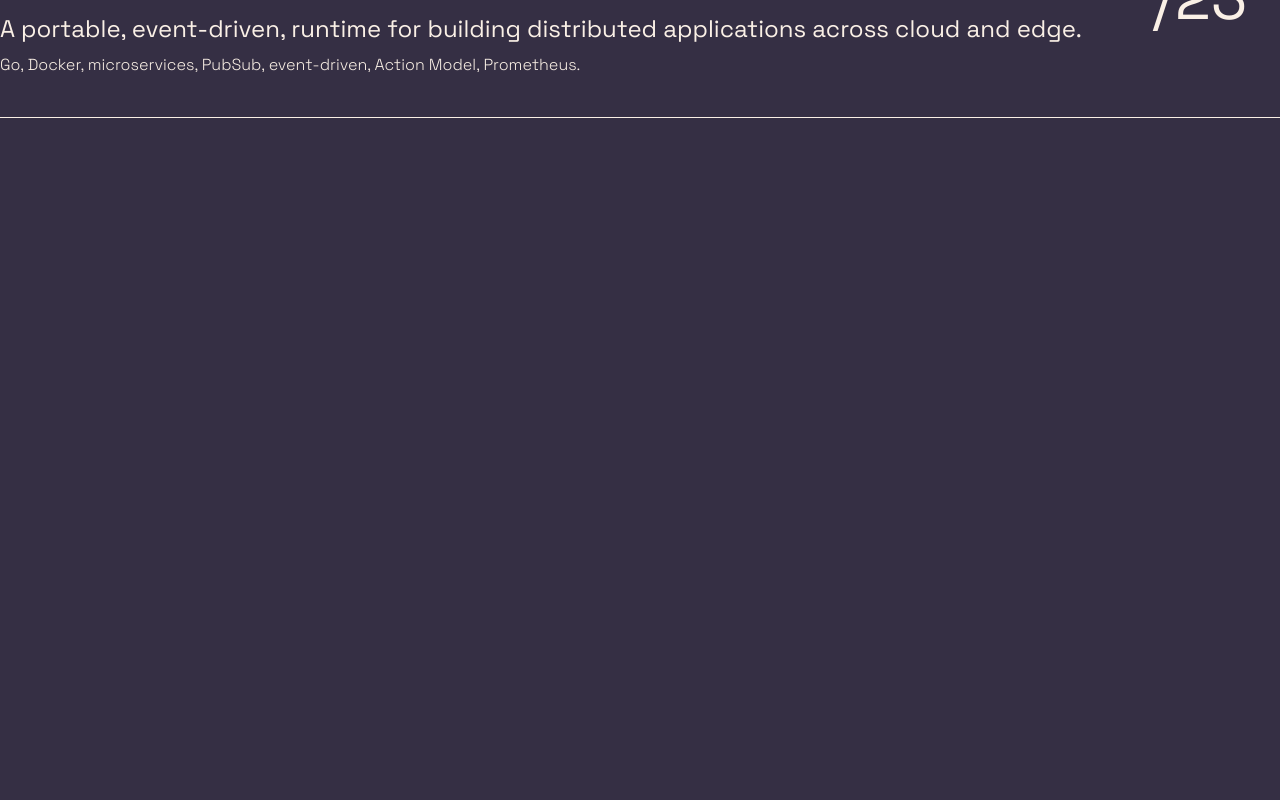
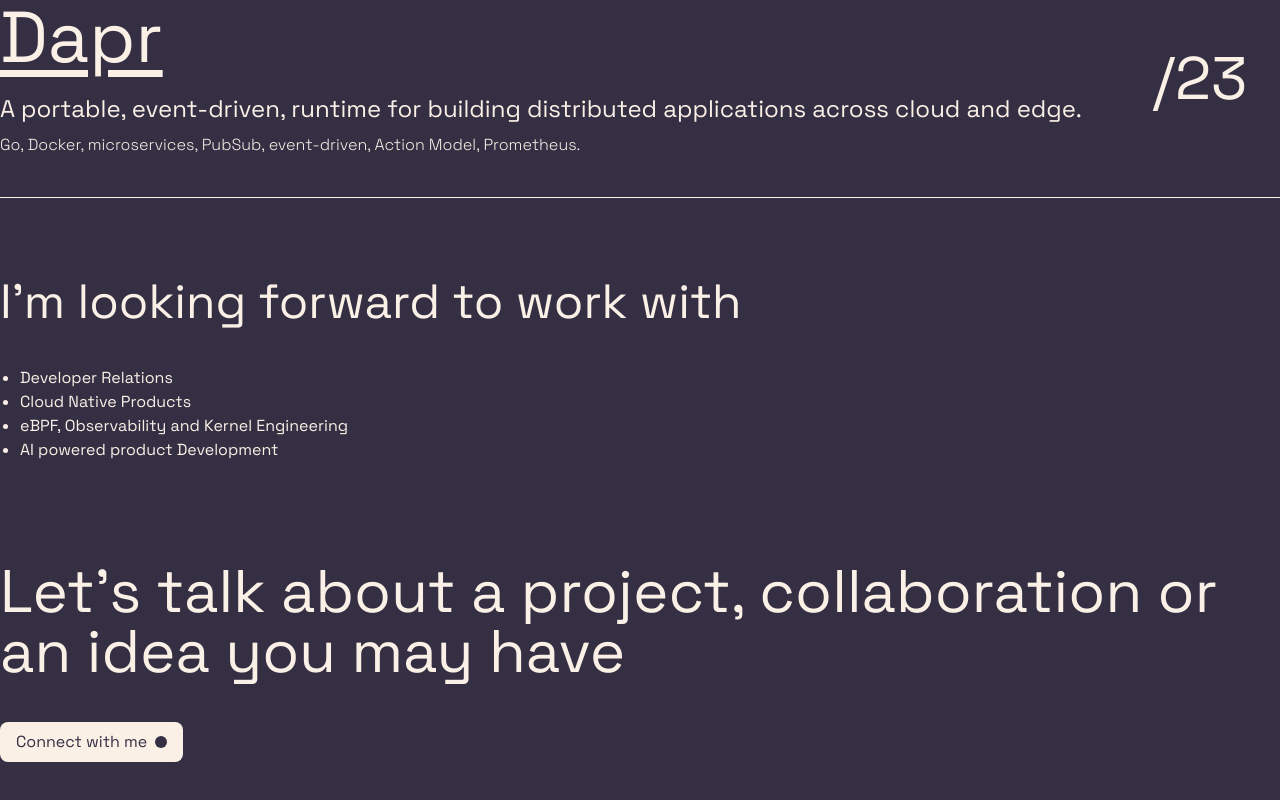
Before and after one commit to prateek041/me, a Next.js app: page / in a window 1280 px wide. Shown: the part 1746-2546 px from the top of the page. Before the commit the page ends 1864 px from the top, so only its background shows below. Built offline with nearby package versions, Linux system fonts and the light colour scheme.

Commit message:
Add: contact, looking for and mainheader updates

```diff
--- /dev/null
+++ b/src/app/components/Contact.tsx
@@ -0,0 +1,18 @@
+import Link from "next/link";
+
+const Contact = () => {
+  return (
+    <div className="bg-[#FAF0E6] px-4 py-2 w-fit rounded-lg">
+      <Link
+        href="mailto:prateeksingh9741@gmail.com"
+        className="flex gap-x-2
+        items-center"
+      >
+        <h1 className="text-[#352F44]">Connect with me</h1>
+        <div className="rounded-full bg-[#352F44] h-3 w-3"></div>
+      </Link>
+    </div>
+  );
+};
+
+export default Contact;
--- /dev/null
+++ b/src/app/components/LookingFor.tsx
@@ -0,0 +1,37 @@
+import Contact from "./Contact";
+
+const LookingFor = () => {
+  return (
+    <div className="space-y-20 ">
+      <div className="space-y-5">
+        <h1 className="text-5xl w-4/5">{"I'm looking forward to work with"}</h1>
+        <div className="p-5">
+          <ul className="list-disc">
+            <li>
+              <h2>Developer Relations</h2>
+            </li>
+            <li>
+              <h2>Cloud Native Products</h2>
+            </li>
+            <li>
+              <h2>eBPF, Observability and Kernel Engineering</h2>
+            </li>
+            <li>
+              <h2>AI powered product Development</h2>
+            </li>
+          </ul>
+        </div>
+      </div>
+      <div className="flex flex-col gap-y-10">
+        <h1 className="col-span-7 text-6xl">
+          Let’s talk about a project, collaboration or an idea you may have
+        </h1>
+        <div className="col-start-8">
+          <Contact />
+        </div>
+      </div>
+    </div>
+  );
+};
+
+export default LookingFor;
--- a/src/app/components/MainHeader.tsx
+++ b/src/app/components/MainHeader.tsx
@@ -1,3 +1,5 @@
+import Contact from "./Contact";
+
 const MainHeader = () => {
   return (
     <div className="flex mt-32 flex-col gap-y-10">
@@ -6,6 +8,7 @@
         working with <b>Open Source</b>, <b>Web Development</b>,{" "}
         <b>Cloud Native</b> and <b>Artificial Intelligence</b>
       </div>
+      <Contact />
     </div>
   );
 };
--- a/src/app/page.tsx
+++ b/src/app/page.tsx
@@ -1,13 +1,15 @@
 import About from "./components/About";
+import LookingFor from "./components/LookingFor";
 import MainHeader from "./components/MainHeader";
 import MyWork from "./components/MyWork";
 
 export default function Home() {
   return (
-    <div className="container mx-auto space-y-20">
+    <div className="container mx-auto space-y-20 pb-10">
       <MainHeader />
       <About />
       <MyWork />
+      <LookingFor />
     </div>
   );
 }
```
